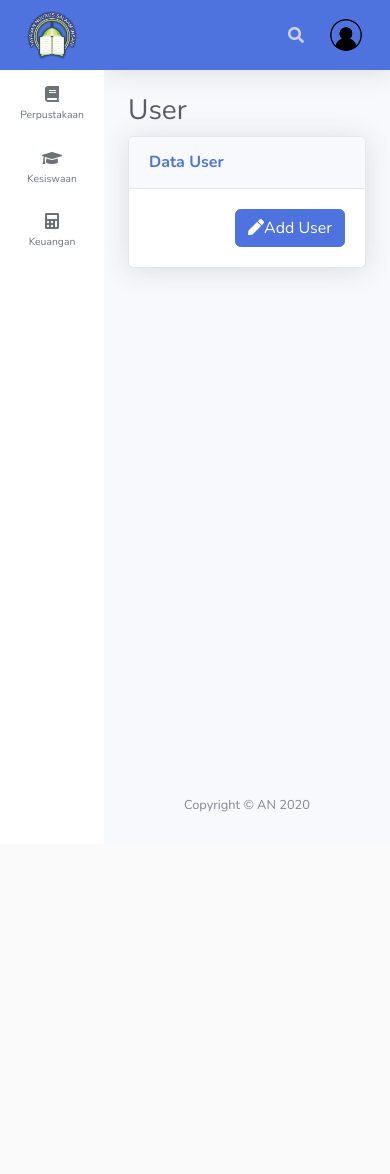
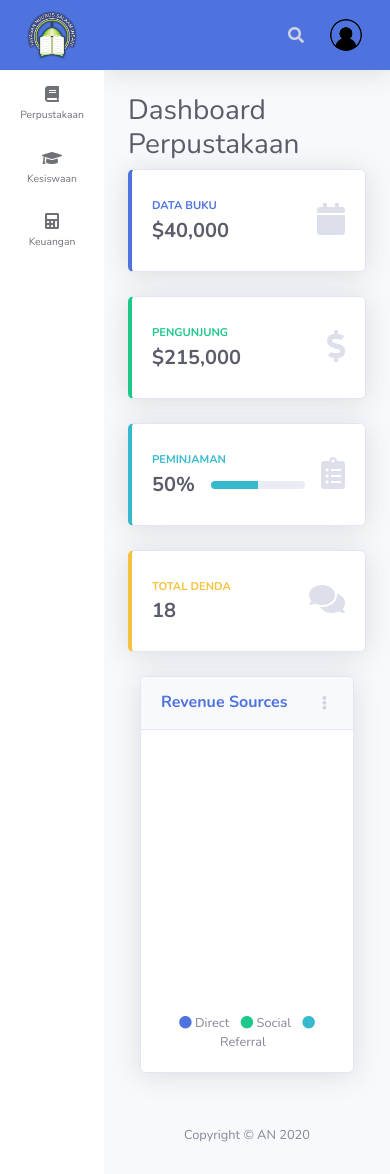
Before and after one commit to anasrudin/webns, a Django app: page /perpustakaan/ in a window 390 px wide. Before the commit the page ends 812 px from the top, so only its background shows below. Run offline with Django 3.2, Linux system fonts and the light colour scheme; a user stored in the database is signed in; some libraries are stand-ins or nearby versions.

Commit message:
sidebar keuangan dan perpus

```diff
--- a/keuangan/urls.py
+++ b/keuangan/urls.py
@@ -8,4 +8,6 @@
 app_name = 'keuangan'
 urlpatterns = [
     path('', views.index, name='indexKeuangan'),
+    path('pemasukan/', views.pemasukan, name='pemasukan'),
+    path('pengeluaran/', views.pengeluaran, name='pengeluaran'),
 ]
--- a/perpustakaan/templates/perpustakaan/index.html
+++ b/perpustakaan/templates/perpustakaan/index.html
@@ -4,17 +4,131 @@
 <div class="container-fluid">
 
   <!-- Page Heading -->
-  <h1 class="h3 mb-2 text-gray-800">User</h1>
+  <h1 class="h3 mb-2 text-gray-800">Dashboard Perpustakaan</h1>
 
-  <!-- DataTales Example -->
-  <div class="card shadow mb-4">
-    <div class="card-header py-3">
-      <h6 class="m-0 font-weight-bold text-primary">Data User</h6>
+  <!-- Content Row -->
+  <div class="row">
+
+    <!-- Earnings (Monthly) Card Example -->
+    <div class="col-xl-3 col-md-6 mb-4">
+      <div class="card border-left-primary shadow h-100 py-2">
+        <div class="card-body">
+          <div class="row no-gutters align-items-center">
+            <div class="col mr-2">
+              <div class="text-xs font-weight-bold text-primary text-uppercase mb-1">Data Buku</div>
+              <div class="h5 mb-0 font-weight-bold text-gray-800">$40,000</div>
+            </div>
+            <div class="col-auto">
+              <i class="fas fa-calendar fa-2x text-gray-300"></i>
+            </div>
+          </div>
+        </div>
+      </div>
     </div>
-    <div class="card-body">
-      <a class="btn btn-primary" href="" style="float:right;"><i class="fas fa-pen"></i>Add User</a>
+
+    <!-- Earnings (Monthly) Card Example -->
+    <div class="col-xl-3 col-md-6 mb-4">
+      <div class="card border-left-success shadow h-100 py-2">
+        <div class="card-body">
+          <div class="row no-gutters align-items-center">
+            <div class="col mr-2">
+              <div class="text-xs font-weight-bold text-success text-uppercase mb-1">Pengunjung</div>
+              <div class="h5 mb-0 font-weight-bold text-gray-800">$215,000</div>
+            </div>
+            <div class="col-auto">
+              <i class="fas fa-dollar-sign fa-2x text-gray-300"></i>
+            </div>
+          </div>
+        </div>
+      </div>
+    </div>
+
+    <!-- Earnings (Monthly) Card Example -->
+    <div class="col-xl-3 col-md-6 mb-4">
+      <div class="card border-left-info shadow h-100 py-2">
+        <div class="card-body">
+          <div class="row no-gutters align-items-center">
+            <div class="col mr-2">
+              <div class="text-xs font-weight-bold text-info text-uppercase mb-1">Peminjaman</div>
+              <div class="row no-gutters align-items-center">
+                <div class="col-auto">
+                  <div class="h5 mb-0 mr-3 font-weight-bold text-gray-800">50%</div>
+                </div>
+                <div class="col">
+                  <div class="progress progress-sm mr-2">
+                    <div class="progress-bar bg-info" role="progressbar" style="width: 50%" aria-valuenow="50" aria-valuemin="0" aria-valuemax="100"></div>
+                  </div>
+                </div>
+              </div>
+            </div>
+            <div class="col-auto">
+              <i class="fas fa-clipboard-list fa-2x text-gray-300"></i>
+            </div>
+          </div>
+        </div>
+      </div>
+    </div>
+
+
+    <!-- Pending Requests Card Example -->
+    <div class="col-xl-3 col-md-6 mb-4">
+      <div class="card border-left-warning shadow h-100 py-2">
+        <div class="card-body">
+          <div class="row no-gutters align-items-center">
+            <div class="col mr-2">
+              <div class="text-xs font-weight-bold text-warning text-uppercase mb-1">Total Denda</div>
+              <div class="h5 mb-0 font-weight-bold text-gray-800">18</div>
+            </div>
+            <div class="col-auto">
+              <i class="fas fa-comments fa-2x text-gray-300"></i>
+            </div>
+          </div>
+        </div>
+      </div>
     </div>
   </div>
 
+
+  <!-- Pie Chart -->
+  <div class="col-xl-4 col-lg-5">
+    <div class="card shadow mb-4">
+      <!-- Card Header - Dropdown -->
+      <div class="card-header py-3 d-flex flex-row align-items-center justify-content-between">
+        <h6 class="m-0 font-weight-bold text-primary">Revenue Sources</h6>
+        <div class="dropdown no-arrow">
+          <a class="dropdown-toggle" href="#" role="button" id="dropdownMenuLink" data-toggle="dropdown" aria-haspopup="true" aria-expanded="false">
+            <i class="fas fa-ellipsis-v fa-sm fa-fw text-gray-400"></i>
+          </a>
+          <div class="dropdown-menu dropdown-menu-right shadow animated--fade-in" aria-labelledby="dropdownMenuLink">
+            <div class="dropdown-header">Dropdown Header:</div>
+            <a class="dropdown-item" href="#">Action</a>
+            <a class="dropdown-item" href="#">Another action</a>
+            <div class="dropdown-divider"></div>
+            <a class="dropdown-item" href="#">Something else here</a>
+          </div>
+        </div>
+      </div>
+      <!-- Card Body -->
+      <div class="card-body">
+        <div class="chart-pie pt-4 pb-2">
+          <canvas id="myPieChart"></canvas>
+        </div>
+        <div class="mt-4 text-center small">
+          <span class="mr-2">
+            <i class="fas fa-circle text-primary"></i> Direct
+          </span>
+          <span class="mr-2">
+            <i class="fas fa-circle text-success"></i> Social
+          </span>
+          <span class="mr-2">
+            <i class="fas fa-circle text-info"></i> Referral
+          </span>
+        </div>
+      </div>
+    </div>
+  </div>
 </div>
+
+
+
 {% endblock %}
--- a/perpustakaan/urls.py
+++ b/perpustakaan/urls.py
@@ -8,4 +8,9 @@
 app_name = 'perpustakaan'
 urlpatterns = [
     path('', views.index, name='indexPerpustakaan'),
+    path('transaksi/', views.transaksiPeminjaman, name='transaksiPeminjaman'),
+    path('katalog/', views.katalogPeminjaman, name='katalogPeminjaman'),
+    path('pinjam/', views.peminjaman, name='peminjamanBuku'),
+    path('kembali/', views.pengembalian, name='pengembalianBuku'),
+    path('denda/', views.daftarDenda, name='daftarDenda'),
 ]
--- a/perpustakaan/views.py
+++ b/perpustakaan/views.py
@@ -32,3 +32,50 @@
 		'nbar': 'perpustakaan',
 	}
 	return render(request, 'perpustakaan/index.html', context)
+
+
+@login_required(login_url='/login/')
+def transaksiPeminjaman(request):
+	context = {
+		'page_title':'Transaksi Peminjaman',
+		'nbar': 'transaksiPeminjaman',
+	}
+	return render(request, 'perpustakaan/transaksi.html', context)
+
+
+@login_required(login_url='/login/')
+def katalogPeminjaman(request):
+	context = {
+		'page_title':'Katalog Peminjaman',
+		'nbar': 'katalogPeminjaman',
+	}
+	return render(request, 'perpustakaan/katalog.html', context)
+
+
+@login_required(login_url='/login/')
+def peminjaman(request):
+	context = {
+		'page_title':'Peminjaman Buku',
+		'nbar': 'peminjamanBuku',
+	}
+	return render(request, 'perpustakaan/pinjam.html', context)
+
+
+
+@login_required(login_url='/login/')
+def pengembalian(request):
+	context = {
+		'page_title':'Pengembalian Buku',
+		'nbar': 'pengembalianBuku',
+	}
+	return render(request, 'perpustakaan/kembali.html', context)
+
+
+
+@login_required(login_url='/login/')
+def daftarDenda(request):
+	context = {
+		'page_title':'Daftar Denda',
+		'nbar': 'daftarDenda',
+	}
+	return render(request, 'perpustakaan/denda.html', context)
--- a/templates/snippets/sidebar.html
+++ b/templates/snippets/sidebar.html
@@ -20,20 +20,36 @@
       <hr class="sidebar-divider my-0">
 
       <!-- Nav Item - Dashboard -->
-      <li class="nav-item {% if nbar == 'dashboard' %}active{% endif %}">
-        <a class="nav-link" href="{% url 'perpustakaan:indexPerpustakaan' %}">
+      <li class="nav-item ">
+        <a class="nav-link " href="{% url 'perpustakaan:indexPerpustakaan' %}" data-toggle="collapse" data-target="#collapsePerpus" aria-expanded="true" aria-controls="collapsePerpus">
           <i class="fas fa-fw fa-book"></i>
           <span>Perpustakaan</span></a>
+          <div id="collapsePerpus" class="collapse" aria-labelledby="headingTwo" data-parent="#accordionSidebar">
+          <div class="bg-white py-2 collapse-inner rounded">
+            <h6 class="collapse-header">Management perpustakaan:</h6>
+            <a class="collapse-item {% if nbar == 'transaksiPeminjaman' %}active{% endif %}" href="{% url 'perpustakaan:transaksiPeminjaman' %}" class="no-collapsable">Transaksi Peminjaman</a>
+            <a class="collapse-item" href="{% url 'perpustakaan:katalogPeminjaman' %}">Katalog Buku</a>
+            <a class="collapse-item" href="{% url 'perpustakaan:peminjamanBuku' %}">Peminjaman</a>
+            <a class="collapse-item" href="{% url 'perpustakaan:pengembalianBuku' %}">Pengembalian</a>
+            <a class="collapse-item" href="{% url 'perpustakaan:daftarDenda' %}">Daftar Denda</a>
+          </div>
+        </div>
       </li>
-      <li class="nav-item {% if nbar == 'dashboard' %}active{% endif %}">
-        <a class="nav-link" href="{% url 'kesiswaan:indexKesiswaan' %}">
+      <li class="nav-item"  >
+        <a class="nav-link" href="{% url 'kesiswaan:indexKesiswaan' %}" data-toggle="collapse" data-target="#collapseKesiswaan" aria-expanded="true" aria-controls="collapseKesiswaan">
           <i class="fas fa-fw fa-graduation-cap"></i>
           <span>Kesiswaan</span></a>
       </li>
-      <li class="nav-item {% if nbar == 'dashboard' %}active{% endif %}">
-        <a class="nav-link" href="{% url 'keuangan:indexKeuangan' %}">
+      <li class="nav-item">
+        <a class="nav-link" href="{% url 'keuangan:indexKeuangan' %}" data-toggle="collapse" data-target="#collapseKeuangan" aria-expanded="true" aria-controls="collapseKeuangan">
           <i class="fas fa-fw fa-calculator"></i>
           <span>Keuangan</span></a>
+          <div id="collapseKeuangan" class="collapse" aria-labelledby="headingTwo" data-parent="#accordionSidebar">
+          <div class="bg-white py-2 collapse-inner rounded">
+            <h6 class="collapse-header">Management Keuangan:</h6>
+            <a class="collapse-item" href="{% url 'keuangan:pemasukan' %}" class="no-collapsable">Pemasukan</a>
+            <a class="collapse-item" href="{% url 'keuangan:pengeluaran' %}">Pengeluaran</a>
+          </div>
       </li>
 
 
```
Also changed, not shown: keuangan/templates/keuangan/pemasukan.html (added, +20 -0 lines), keuangan/templates/keuangan/pengeluaran.html (added, +20 -0 lines), keuangan/views.py (+17 -0 lines), perpustakaan/templates/perpustakaan/denda.html (added, +51 -0 lines), perpustakaan/templates/perpustakaan/katalog.html (added, +51 -0 lines), perpustakaan/templates/perpustakaan/kembali.html (added, +51 -0 lines), perpustakaan/templates/perpustakaan/pinjam.html (added, +52 -0 lines), perpustakaan/templates/perpustakaan/transaksi.html (added, +52 -0 lines), db.sqlite3.
